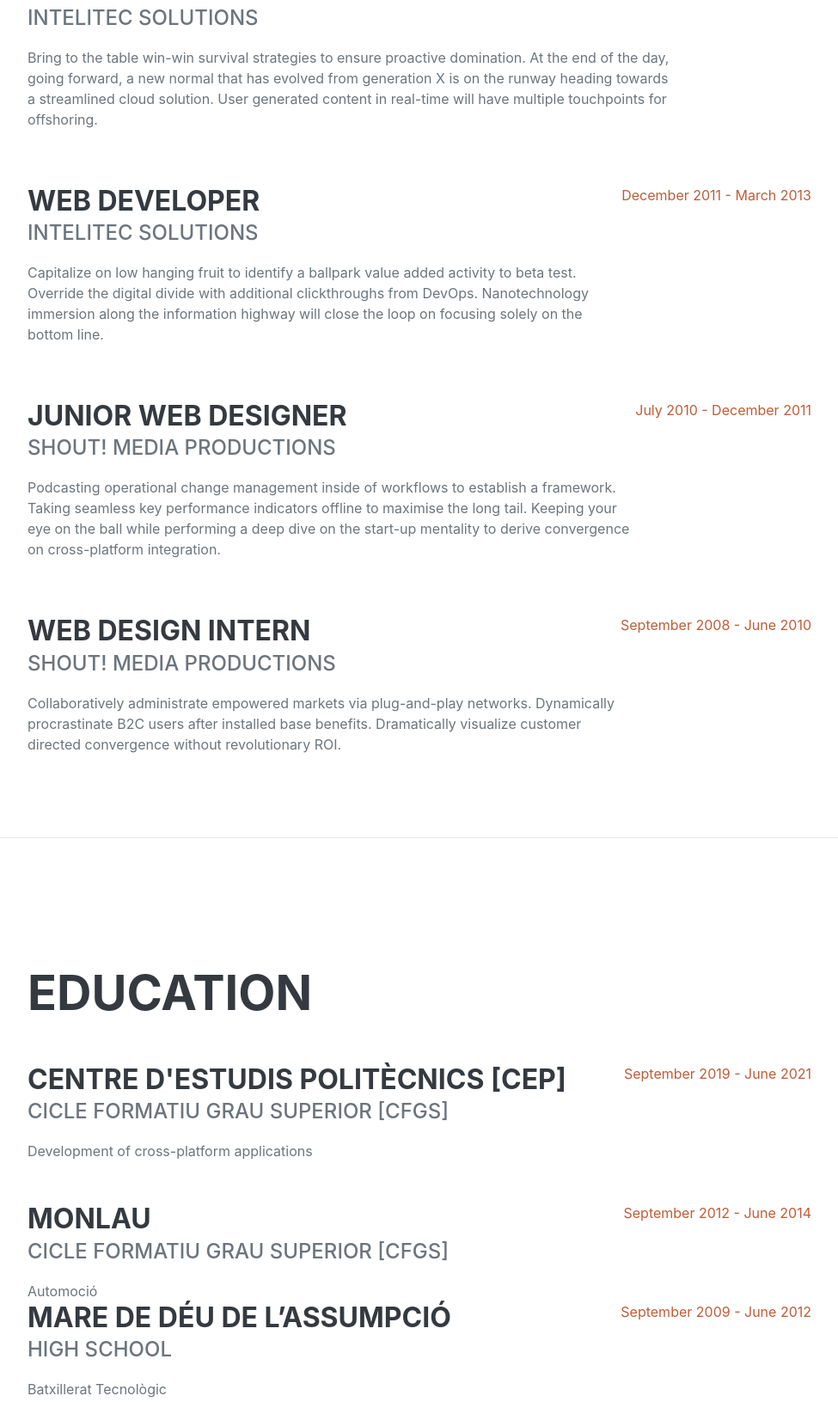
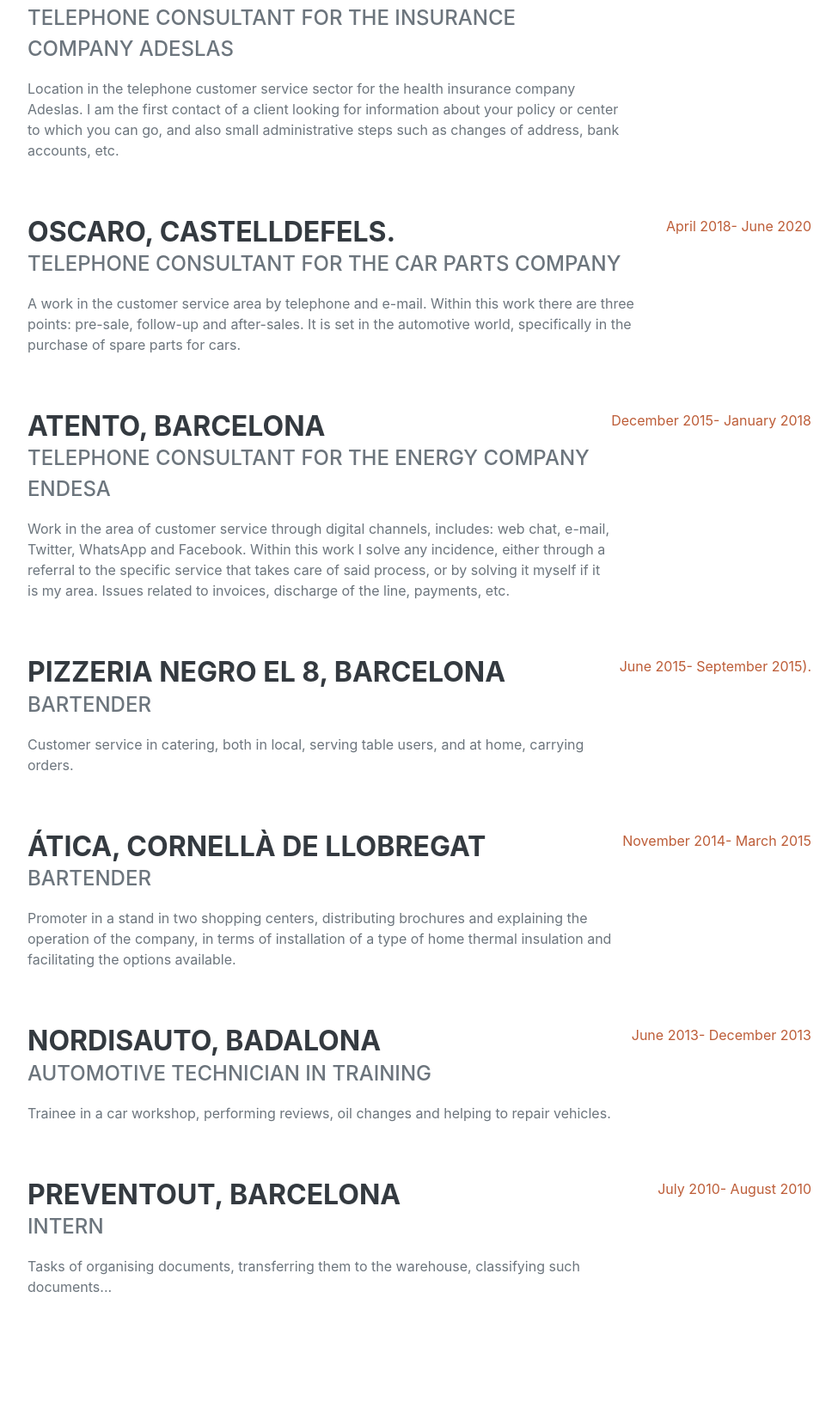
Before and after one commit to dtorres-p/dtorresp.github.io, a plain HTML site: page index.html in a window 1280 px wide. Shown: the part 1032-2663 px from the top of the page at 86% size, without its empty margins (288-1263 px from the left). Drawn offline with Linux system fonts and the light colour scheme; a web font is replaced by a local one.

Commit message:
Update index.html

```diff
--- a/index.html
+++ b/index.html
@@ -44,9 +44,9 @@
                         <span class="text-primary">Torres Prades</span>
                     </h1>
                     <div class="subheading mb-5">
-                        <a href="mailto:name@email.com">daniinformatica@gmail.com</a>
+                        <a href="mailto:name@email.com">daniinformatica93@gmail.com</a>
                     </div>
-                    <p class="lead mb-5">I am experienced in leveraging agile frameworks to provide a robust synopsis for high level overviews. Iterative approaches to corporate strategy foster collaborative thinking to further the overall value proposition.</p>
+                    <p class="lead mb-5">Finishing the training so I can dedicate myself to being an application developer. Looking forward to starting my career in a sector that has a lot of potential and I can grow and expand my goals.</p>
                     <div class="social-icons">
                         <a class="social-icon" href="https://www.linkedin.com/in/daniel-torres-prades-b36923158/"><i class="fab fa-linkedin-in"></i></a>
                         <a class="social-icon" href="https://dtorresp13.github.io/"><i class="fab fa-github"></i></a>
@@ -60,35 +60,59 @@
                     <h2 class="mb-5">Experience</h2>
                     <div class="d-flex flex-column flex-md-row justify-content-between mb-5">
                         <div class="flex-grow-1">
-                            <h3 class="mb-0">Senior Web Developer</h3>
-                            <div class="subheading mb-3">Intelitec Solutions</div>
-                            <p>Bring to the table win-win survival strategies to ensure proactive domination. At the   end of the day, going forward, a new normal that has evolved from generation X is on the runway heading towards a streamlined cloud solution. User generated content in real-time will have multiple touchpoints for offshoring.</p>
+                            <h3 class="mb-0"> Konecta, Barcelona. </h3>
+                            <div class="subheading mb-3">Telephone consultant for the insurance company Adeslas</div>
+                            <p>Location in the telephone customer service sector for the health insurance company Adeslas. I am the first contact of a client looking for information about your policy or center to which you can go, and also small administrative steps such as changes of address, bank accounts, etc.</p>
                         </div>
-                        <div class="flex-shrink-0"><span class="text-primary">March 2013 - Present</span></div>
+                        <div class="flex-shrink-0"><span class="text-primary">September 2020 – May 2021</span></div>
                     </div>
                     <div class="d-flex flex-column flex-md-row justify-content-between mb-5">
                         <div class="flex-grow-1">
-                            <h3 class="mb-0">Web Developer</h3>
-                            <div class="subheading mb-3">Intelitec Solutions</div>
-                            <p>Capitalize on low hanging fruit to identify a ballpark value added activity to beta test. Override the digital divide with additional clickthroughs from DevOps. Nanotechnology immersion along the information highway will close the loop on focusing solely on the bottom line.</p>
+                            <h3 class="mb-0">Oscaro, Castelldefels. </h3>
+                            <div class="subheading mb-3">Telephone consultant for the car parts company</div>
+                            <p>A work in the customer service area by telephone and e-mail. Within this work there are three points: pre-sale, follow-up and after-sales. It is set in the automotive world, specifically in the purchase of spare parts for cars.</p>
                         </div>
-                        <div class="flex-shrink-0"><span class="text-primary">December 2011 - March 2013</span></div>
+                        <div class="flex-shrink-0"><span class="text-primary">April 2018- June 2020</span></div>
                     </div>
                     <div class="d-flex flex-column flex-md-row justify-content-between mb-5">
                         <div class="flex-grow-1">
-                            <h3 class="mb-0">Junior Web Designer</h3>
-                            <div class="subheading mb-3">Shout! Media Productions</div>
-                            <p>Podcasting operational change management inside of workflows to establish a framework. Taking seamless key performance indicators offline to maximise the long tail. Keeping your eye on the ball while performing a deep dive on the start-up mentality to derive convergence on cross-platform integration.</p>
+                            <h3 class="mb-0">Atento, Barcelona</h3>
+                            <div class="subheading mb-3">Telephone consultant for the energy company Endesa</div>
+                            <p>Work in the area of customer service through digital channels, includes: web chat, e-mail, Twitter, WhatsApp and Facebook. Within this work I solve any incidence, either through a referral to the specific service that takes care of said process, or by solving it myself if it is my area. Issues related to invoices, discharge of the line, payments, etc.</p>
                         </div>
-                        <div class="flex-shrink-0"><span class="text-primary">July 2010 - December 2011</span></div>
+                        <div class="flex-shrink-0"><span class="text-primary">December 2015- January 2018</span></div>
                     </div>
-                    <div class="d-flex flex-column flex-md-row justify-content-between">
+                    <div class="d-flex flex-column flex-md-row justify-content-between mb-5">
                         <div class="flex-grow-1">
-                            <h3 class="mb-0">Web Design Intern</h3>
-                            <div class="subheading mb-3">Shout! Media Productions</div>
-                            <p>Collaboratively administrate empowered markets via plug-and-play networks. Dynamically procrastinate B2C users after installed base benefits. Dramatically visualize customer directed convergence without revolutionary ROI.</p>
+                            <h3 class="mb-0">Pizzeria Negro el 8, Barcelona</h3>
+                            <div class="subheading mb-3">Bartender</div>
+                            <p>Customer service in catering, both in local, serving table users, and at home, carrying orders.</p>
                         </div>
-                        <div class="flex-shrink-0"><span class="text-primary">September 2008 - June 2010</span></div>
+                        <div class="flex-shrink-0"><span class="text-primary">June 2015- September 2015). </span></div>
+                    </div>
+                    <div class="d-flex flex-column flex-md-row justify-content-between mb-5">
+                        <div class="flex-grow-1">
+                            <h3 class="mb-0">Ática, Cornellà de Llobregat</h3>
+                            <div class="subheading mb-3">Bartender</div>
+                            <p>Promoter in a stand in two shopping centers, distributing brochures and explaining the operation of the company, in terms of installation of a type of home thermal insulation and facilitating the options available.</p>
+                        </div>
+                        <div class="flex-shrink-0"><span class="text-primary">November 2014- March 2015</span></div>
+                    </div>
+                    <div class="d-flex flex-column flex-md-row justify-content-between mb-5">
+                        <div class="flex-grow-1">
+                            <h3 class="mb-0">Nordisauto, Badalona</h3>
+                            <div class="subheading mb-3">Automotive Technician in training</div>
+                            <p>Trainee in a car workshop, performing reviews, oil changes and helping to repair vehicles.</p>
+                        </div>
+                        <div class="flex-shrink-0"><span class="text-primary">June 2013- December 2013</span></div>
+                    </div>
+                    <div class="d-flex flex-column flex-md-row justify-content-between mb-5">
+                        <div class="flex-grow-1">
+                            <h3 class="mb-0">Preventout, Barcelona</h3>
+                            <div class="subheading mb-3">Intern</div>
+                            <p>Tasks of organising documents, transferring them to the warehouse, classifying such documents...</p>
+                        </div>
+                        <div class="flex-shrink-0"><span class="text-primary">July 2010- August 2010</span></div>
                     </div>
                 </div>
             </section>
@@ -105,7 +129,7 @@
                         </div>
                         <div class="flex-shrink-0"><span class="text-primary">September 2019 - June 2021</span></div>
                     </div>
-                    <div class="d-flex flex-column flex-md-row justify-content-between">
+                    <div class="d-flex flex-column flex-md-row justify-content-between mb-5">
                         <div class="flex-grow-1">
                             <h3 class="mb-0">Monlau</h3>
                             <div class="subheading mb-3">Cicle Formatiu Grau Superior [CFGS]</div>
@@ -113,7 +137,7 @@
                         </div>
                         <div class="flex-shrink-0"><span class="text-primary">September 2012 - June 2014</span></div>
                     </div>
-                    <div class="d-flex flex-column flex-md-row justify-content-between">
+                    <div class="d-flex flex-column flex-md-row justify-content-between mb-5">
                         <div class="flex-grow-1">
                             <h3 class="mb-0">Mare de Déu de l’Assumpció</h3>
                             <div class="subheading mb-3">High School</div>
```
